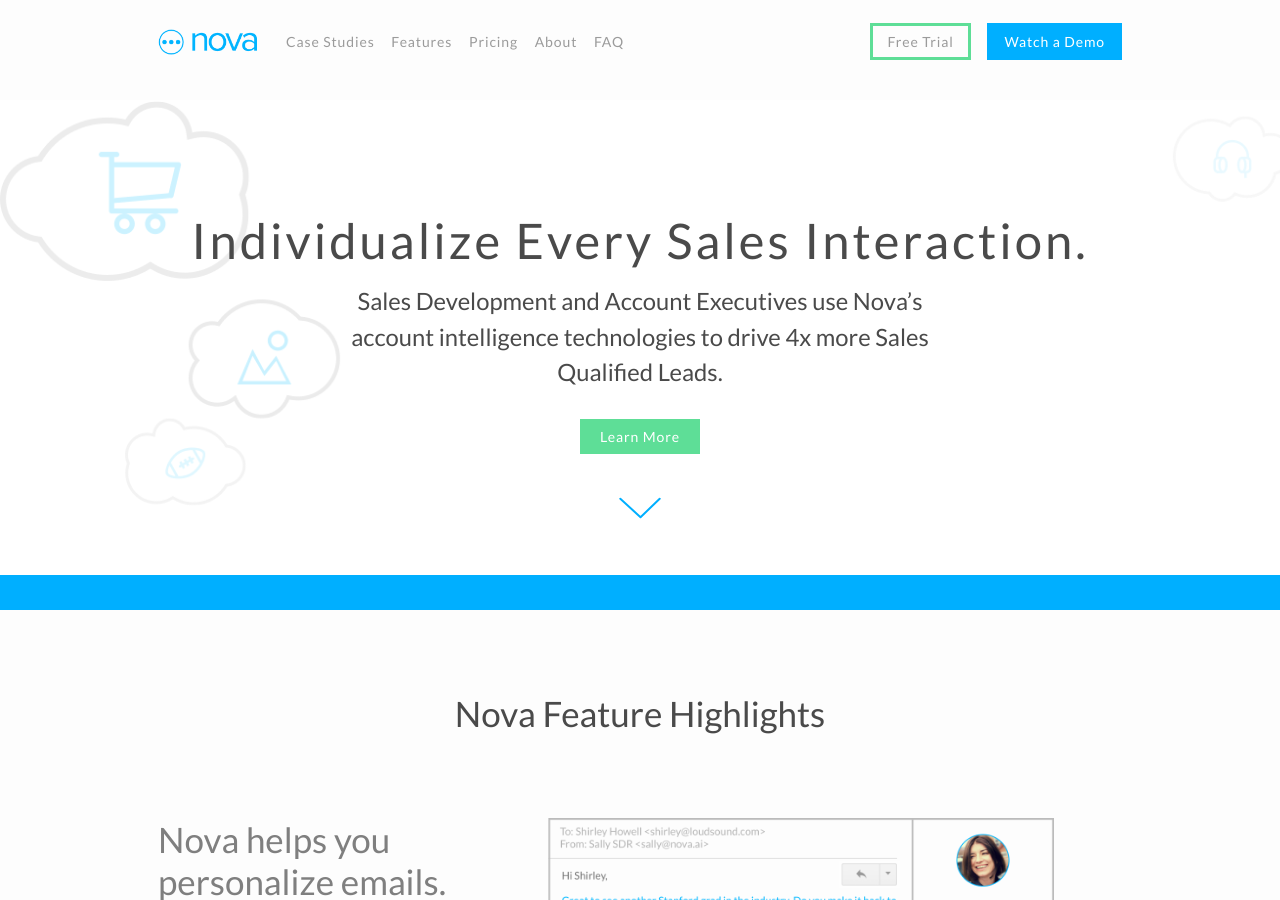
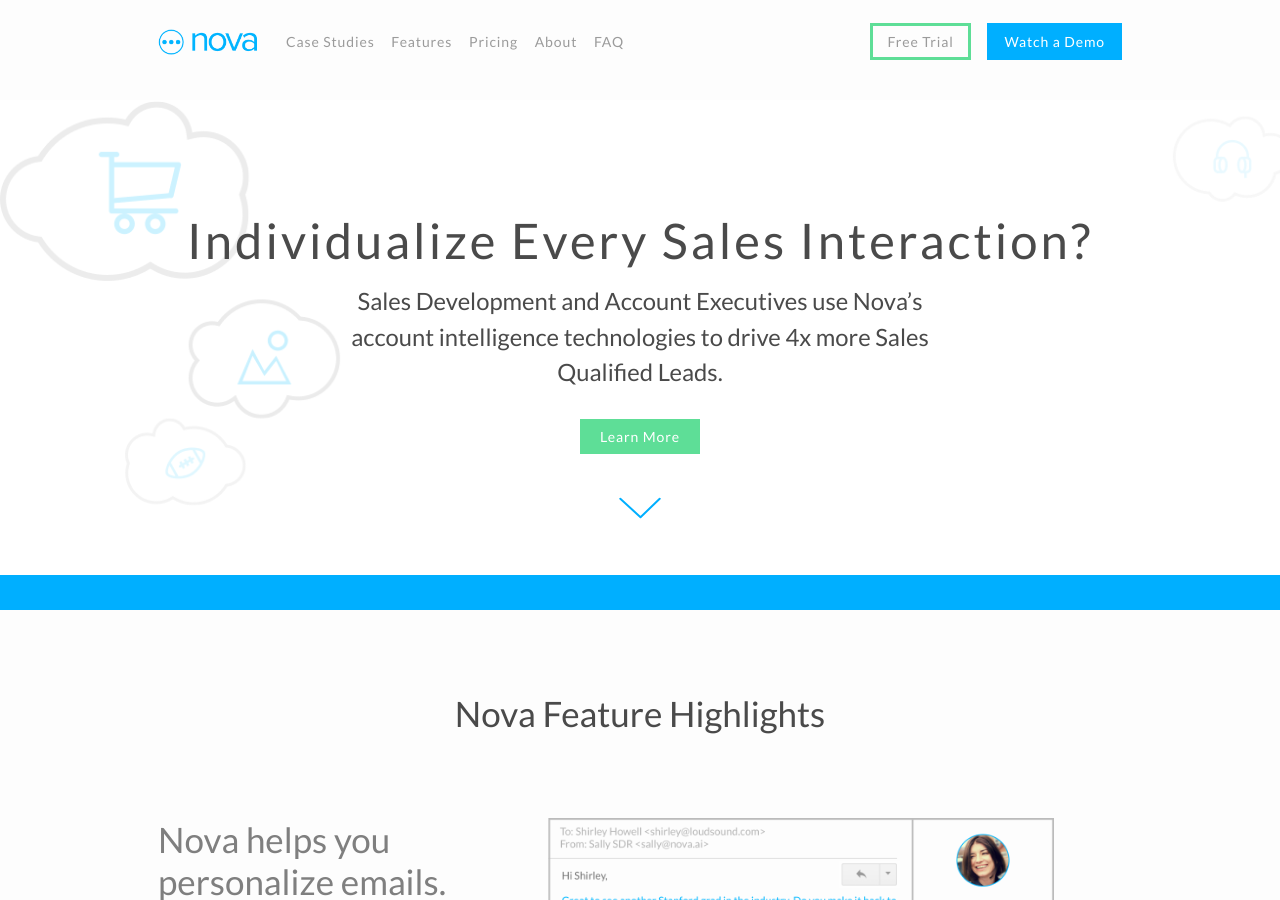
Before and after one commit to kianlavi/nova-v2, a Jekyll site: the page built from index.html, in a window 1280 px wide and 900 px high. Built offline with Jekyll 4.4.1, drawn with Linux system fonts in a browser that asks for light colours.

Commit message:
Useless fix

```diff
--- a/index.html
+++ b/index.html
@@ -6,7 +6,7 @@
 <div class="home">
 
     <div class="hero_home">
-        <h1 class="hero--headline">Individualize Every Sales Interaction.</h1>
+        <h1 class="hero--headline">Individualize Every Sales Interaction?</h1>
         <h3 class="hero--subheader">Sales Development and Account Executives use Nova’s account intelligence technologies to drive 4x more Sales Qualified Leads.</h3>
 
         <a href="#features" class="button hero--button">Learn More</a>
```
